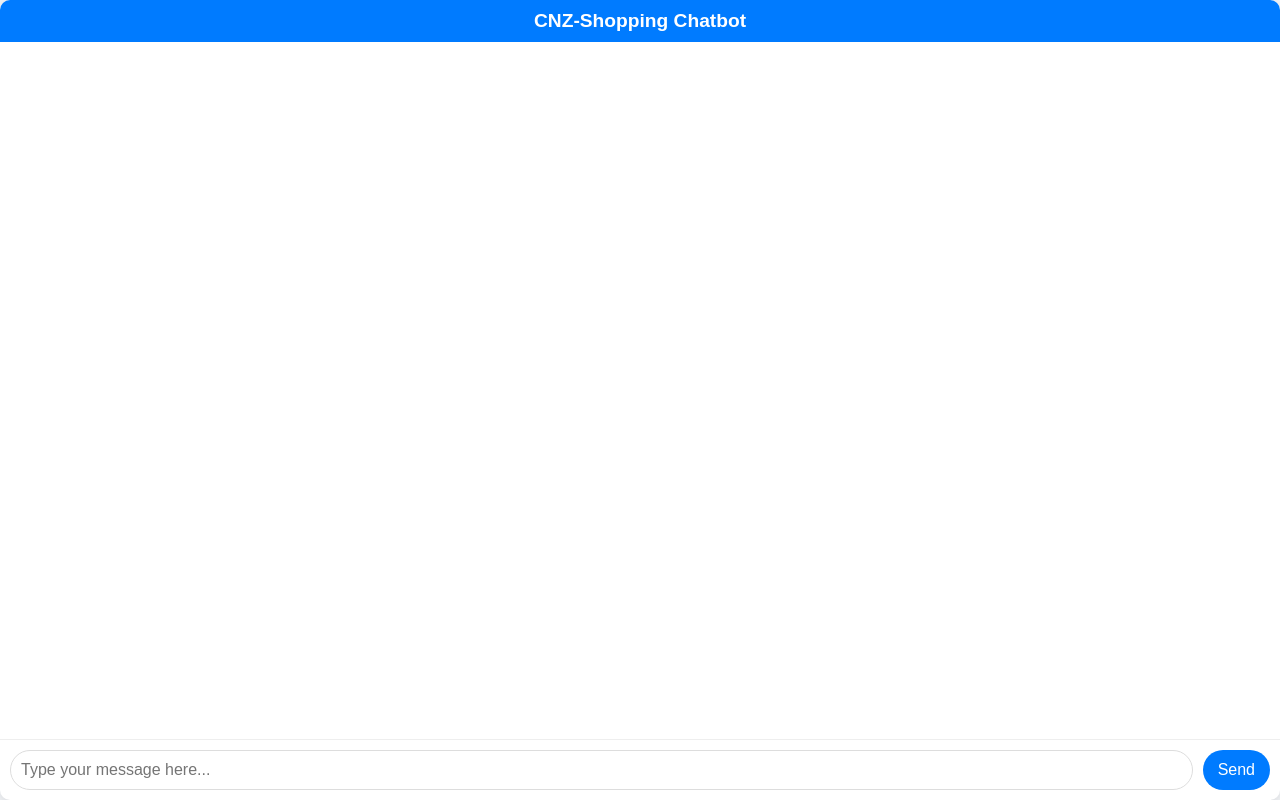
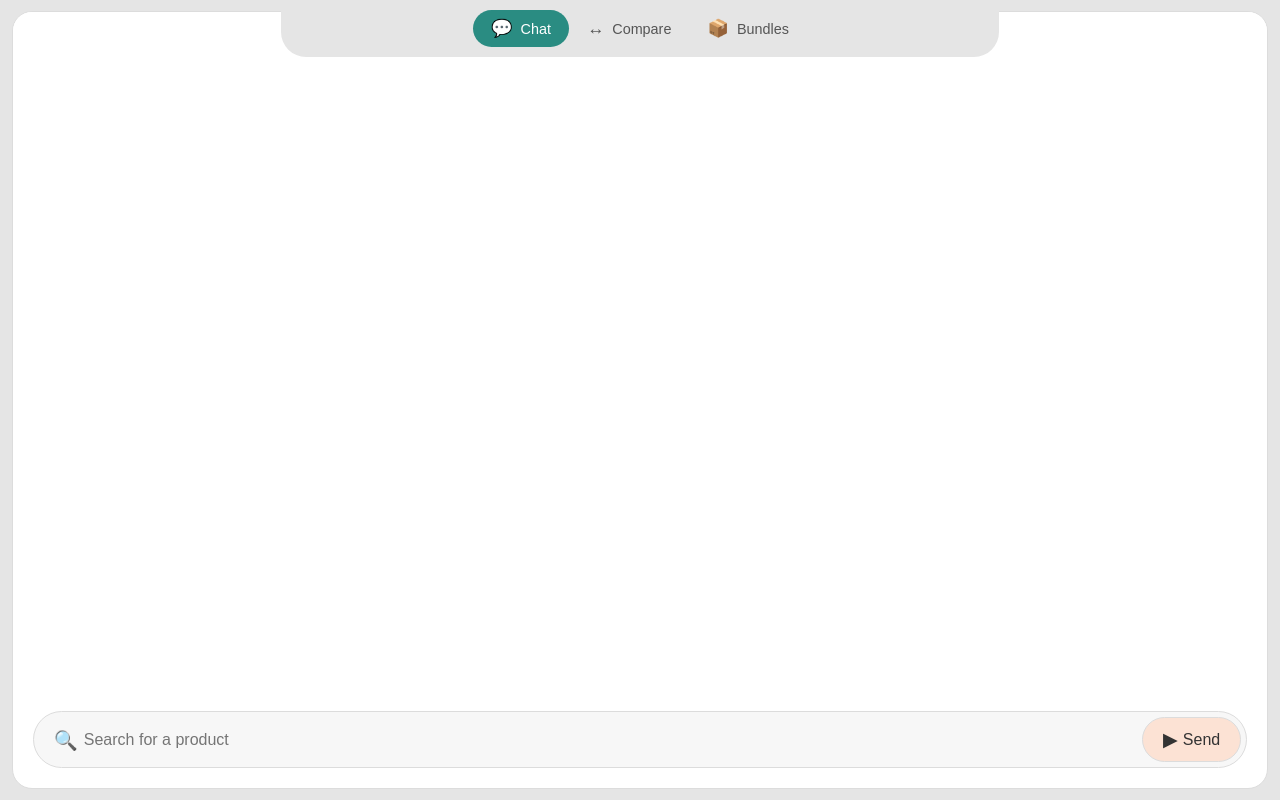
Before and after one commit to cesar-val1908/SmartCart, a Flask app: page / in a window 1280 px wide. Run offline with Flask 3, Linux system fonts and the light colour scheme.

Commit message:
Css Update

```diff
--- a/static/styles/style.css
+++ b/static/styles/style.css
@@ -1,88 +1,157 @@
 body {
   font-family: Arial, sans-serif;
-  background-color: #f0f2f5;
+  background-color: #e5e5e5;
   margin: 0;
+  /* padding: 20px; */
+  display: flex;
+  justify-content: center;
+  align-items: center;
+  height: 100vh;
+}
+
+.chat-header {
+  position: fixed;
+  top: 0;
+  left: 0;
+  width: 100%;
+  z-index: 1000;
+  /* box-shadow: 0 2px 4px rgba(0, 0, 0, 0.05); */
 }
 
 .chat-container {
   background-color: #fff;
-  box-shadow: 0 2px 10px rgba(0, 0, 0, 0.1);
-  width: 100vw;
-  height: 100vh;
+  border: 1px solid #dcdcdc;
+  border-radius: 20px;
+  width: 98%;
+  height: 97%;
   display: flex;
   flex-direction: column;
   overflow: hidden;
-  border-radius: 10px;
+  /* box-shadow: 0 4px 12px rgba(0, 0, 0, 0.1); */
+  position: relative;
+  /* margin-top: 70px; */
 }
 
-.chat-header {
-  background-color: #007bff;
-  color: white;
+.navbar {
+  display: flex;
+  justify-content: center;
+  background-color: #e5e5e5;
+  border-radius: 0px 0px 25px 25px;
   padding: 10px;
-  text-align: center;
-  border-top-left-radius: 0;
-  border-top-right-radius: 0;
+  padding-left: 15vw;
+  padding-right: 15vw;
+  margin: 0 auto;
+  width: fit-content;
+  position: relative;
+  z-index: 1000;
 }
 
-.chat-header h1 {
-  margin: 0;
+.nav-btn {
+  background-color: transparent;
+  border: none;
+  border-radius: 20px;
+  padding: 8px 18px;
+  cursor: pointer;
+  font-size: 0.9em;
+  display: flex;
+  align-items: center;
+  gap: 8px;
+  color: #555;
+  /* margin-top: -25px; */
+
+}
+
+.nav-btn.active {
+  background-color: #2a8c82;
+  color: white;
+}
+
+.nav-btn .icon {
   font-size: 1.2em;
 }
 
 .chat-messages {
   flex-grow: 1;
-  padding: 10px;
+  padding: 20px;
   overflow-y: auto;
   display: flex;
   flex-direction: column;
+  gap: 15px;
+  background-color: #fff;
 }
 
 .chat-message {
-  margin-bottom: 8px;
-  padding: 4px 10px;
+  padding: 10px 15px;
   max-width: 60%;
   word-wrap: break-word;
+  border-radius: 15px;
 }
 
 .user-message {
   align-self: flex-end;
-  border-radius: 50px 5px 32px 40px / 40px 5px 32px 40px;
-  background-color: #007bff;
-  color: white;
+  background-color: #fce2d4;
+  color: #333;
+  border-radius: 20px 20px 5px 20px;
 }
 
 .bot-message {
   align-self: flex-start;
-  border-radius: 5px 50px 40px 32px / 5px 40px 40px 32px;
-  background-color: #e2e2e2;
+  background-color: #e4e4e4;
   color: #333;
+  border-radius: 20px 20px 20px 5px;
 }
 
 .chat-input-area {
   display: flex;
-  padding: 10px;
-  border-top: 1px solid #eee;
+  align-items: center;
+  margin: 20px;
+  padding: 5px;
+  border: 1px solid #dcdcdc;
+  background-color: #f7f7f7;
+  border-radius: 30px;
 }
 
-.chat-input-area input {
+.input-wrapper {
+  position: relative;
   flex-grow: 1;
-  padding: 10px;
-  border: 1px solid #ddd;
-  border-radius: 20px;
-  margin-right: 10px;
+}
+
+#user-input {
+  width: 100%;
+  padding: 10px 15px 10px 45px;
+  border: none;
   font-size: 1em;
+  background-color: transparent;
+  outline: none;
+}
+
+.search-icon {
+  position: absolute;
+  left: 15px;
+  top: 50%;
+  transform: translateY(-50%);
+  font-size: 1.2em;
+  color: #888;
 }
 
 .chat-input-area button {
-  background-color: #007bff;
-  color: white;
-  border: none;
-  border-radius: 20px;
-  padding: 10px 15px;
+  background-color: #fce2d4;
+  color: #333;
+  border: 1px solid #dcdcdc;
+  border-radius: 25px;
+  padding: 10px 20px;
   cursor: pointer;
   font-size: 1em;
+  display: flex;
+  align-items: center;
+  gap: 5px;
+  margin-left: 5px;
 }
 
 .chat-input-area button:hover {
-  background-color: #0056b3;
+  background-color: #fbd8c5;
 }
+
+.send-icon {
+  font-size: 1.2em;
+}
--- a/templates/index.html
+++ b/templates/index.html
@@ -1,26 +1,40 @@
 <!DOCTYPE html>
 <html lang="en">
+
 <head>
   <meta charset="UTF-8" />
   <meta name="viewport" content="width=device-width, initial-scale=1.0" />
   <title>CNZ Chatbot</title>
   <link rel="stylesheet" href="static/styles/style.css" />
 </head>
+
 <body>
+  <div class="chat-header">
+    <div class="navbar">
+      <button class="nav-btn active">
+        <span class="icon">&#x1F4AC;</span> Chat
+      </button>
+      <button class="nav-btn">
+        <span class="icon">&#x2194;</span> Compare
+      </button>
+      <button class="nav-btn">
+        <span class="icon">&#x1F4E6;</span> Bundles
+      </button>
+    </div>
+  </div>
   <div class="chat-container">
-      <div class="chat-header">
-        <h1>CNZ-Shopping Chatbot</h1>
-      </div>
+
     <div class="chat-messages" id="chat-messages">
       <!-- Messages will be loaded here -->
     </div>
     <div class="chat-input-area">
-        <input
-          id="user-input"
-          type="text"
-          placeholder="Type your message here..."
-        />
-        <button onclick="getBotResponse(event)">Send</button>
+      <div class="input-wrapper">
+        <input id="user-input" type="text" placeholder="Search for a product" />
+        <span class="search-icon">&#x1F50D;</span>
+      </div>
+      <button onclick="getBotResponse(event)">
+        <span class="send-icon">&#x25B6;</span> Send
+      </button>
     </div>
   </div>
 
@@ -28,4 +42,5 @@
   <script src="static/chatbot.js"></script>
 
 </body>
+
 </html>
```
Lines whose indentation alone changed are shown as unchanged.
